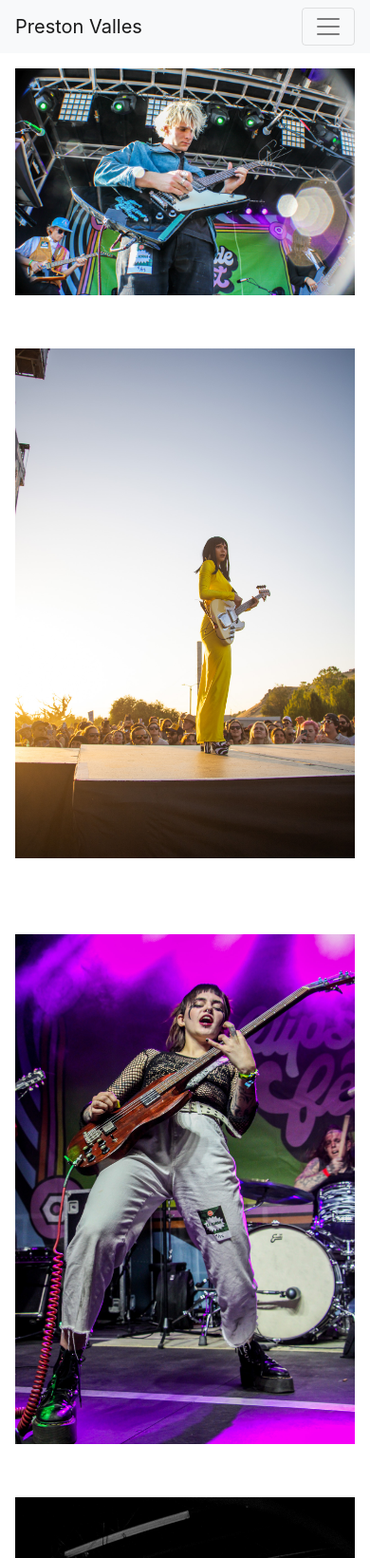
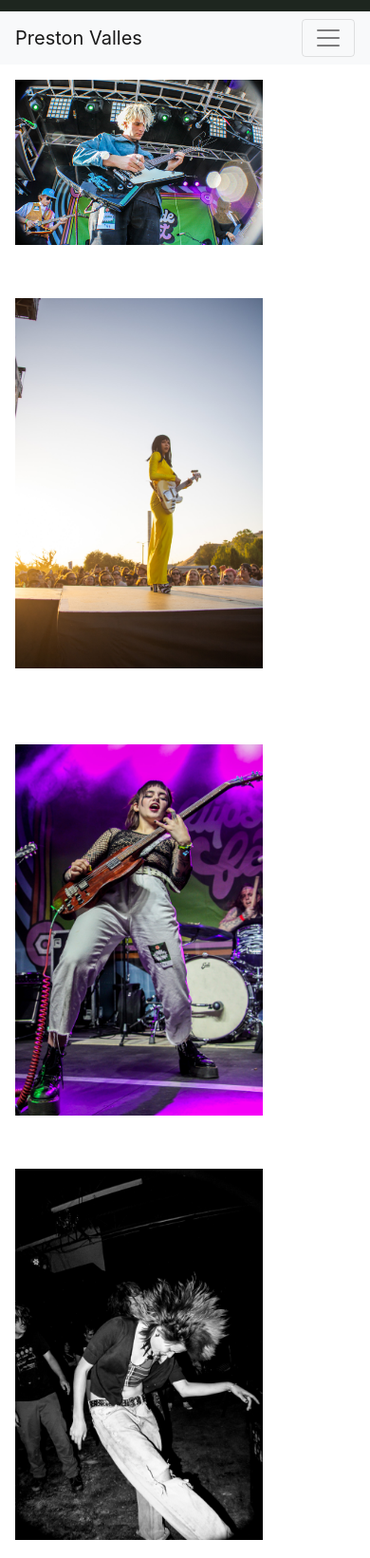
Before and after one commit to Spooky-Moose/Portfolio-Website, a plain HTML site: page HTMLPages/photo_video.html in a window 390 px wide. Shown: the top 1641 px of the page at 95% size. Drawn offline with nearby package versions, Linux system fonts and the light colour scheme.

Commit message:
mobile sizing stuff

```diff
--- a/HTMLPages/photo_video.html
+++ b/HTMLPages/photo_video.html
@@ -17,7 +17,7 @@
 </head>
 
 <body>
-
+  <div class="ribbon"></div>
   <div id="header">
     <nav class="navbar navbar-expand-lg navbar-light bg-light">
       <a class="navbar-brand" href="#">Preston Valles</a>
@@ -50,11 +50,11 @@
           <img src="../Images/LowRes/MAGES-45.jpg" class="w-100 shadow-1-strong rounded mb-4 p-3 gallery-item"
             alt="Moon Owl's Mages at Flipside Fest" />
 
-          <img src="../Images/LowRes/(Valles) Khruangbin-02.jpg" class="w-100 shadow-1-strong rounded mb-4 p-3 gallery-item"
-            alt="Khruangbin at Outlaw Field" />
+          <img src="../Images/LowRes/(Valles) Khruangbin-02.jpg"
+            class="w-100 shadow-1-strong rounded mb-4 p-3 gallery-item" alt="Khruangbin at Outlaw Field" />
         </div>
         <!-- Middle Column -->
-        <div class="p-lg-3 col-lg-3 mb-4 mb-lg-0">
+        <div class="p-lg-3 col-lg-3 col-md-12 mb-4 mb-lg-0">
           <img src="../Images/LowRes/Spoon Benders-095.jpg" class="w-100 shadow-1-strong rounded mb-4 p-3 gallery-item"
             alt="Spoon Benders at Flipside Fest" />
 
@@ -62,7 +62,7 @@
             alt="Crush The Monster crowd in SLC" />
         </div>
         <!-- Right Column -->
-        <div class="p-lg-3 col-lg-3 mb-4 mb-lg-0">
+        <div class="p-lg-3 col-lg-3 col-md-12 mb-4 mb-lg-0">
           <img src="../Images/LowRes/DOWNCOAST-58.jpg" class="w-100 shadow-1-strong rounded mb-4 p-3 gallery-item"
             alt="Downcoast at The Hive" />
 
@@ -85,16 +85,12 @@
             </button>
           </div>
           <div class="modal-body">
-            <img src="#" class="modal-img" alt ="modal img">
+            <img src="#" class="modal-img" alt="modal img">
           </div>
 
         </div>
       </div>
     </div>
-
-
-
-
   </div>
 
 
@@ -116,7 +112,7 @@
   <script src="https://cdn.jsdelivr.net/npm/bootstrap@4.3.1/dist/js/bootstrap.min.js"
     integrity="sha384-JjSmVgyd0p3pXB1rRibZUAYoIIy6OrQ6VrjIEaFf/nJGzIxFDsf4x0xIM+B07jRM"
     crossorigin="anonymous"></script>
-    <script src="../js/main.js"></script>
+  <script src="../js/main.js"></script>
 </body>
 
 </html>
--- a/css/main.css
+++ b/css/main.css
@@ -20,3 +20,12 @@
   #gallery-modal .modal-img{
     width: 100%;
   }
+
+  @media (max-width: 991px){
+    .gallery-item{
+      max-width: 75% !important;
+
+    }
+
+
+  }
```
